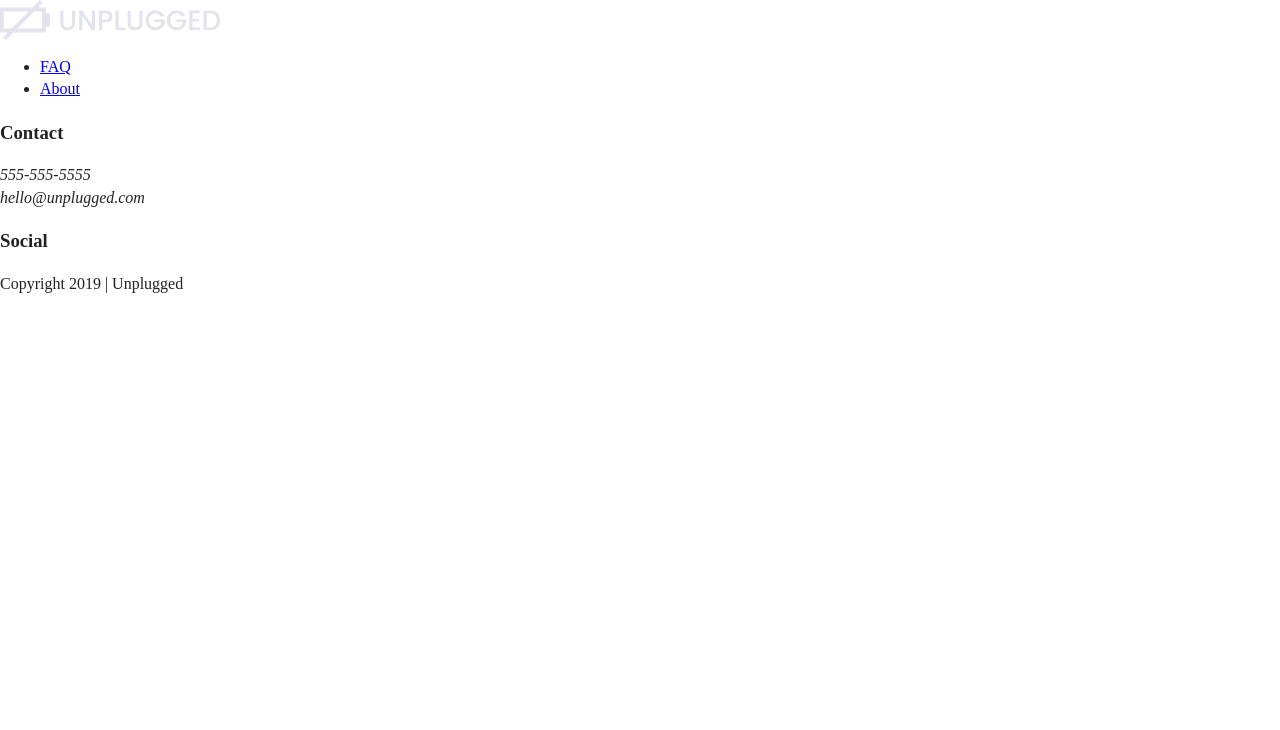
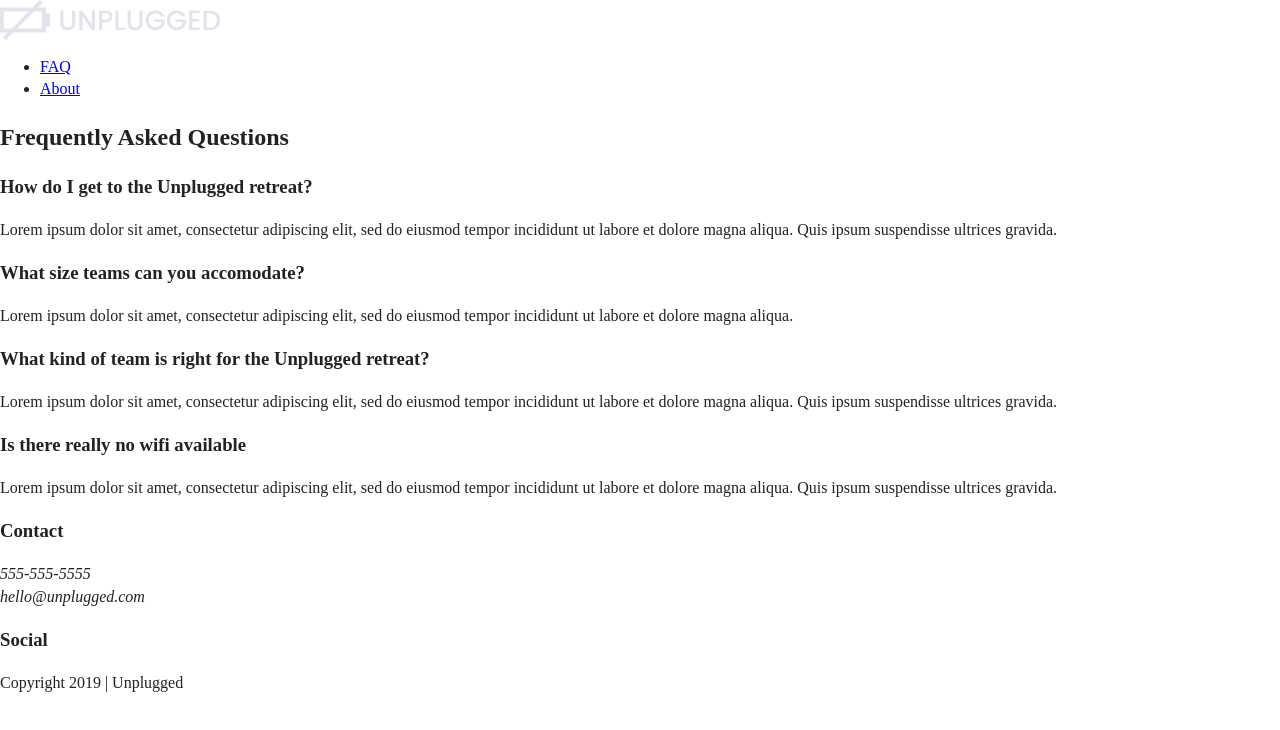
Before and after one commit to mcoffee88/206-unplugged-retreat, a plain HTML site: page faq/index.html in a window 1280 px wide. Drawn offline with nearby package versions, Linux system fonts and the light colour scheme.

Commit message:
coded faq page

```diff
--- a/faq/index.html
+++ b/faq/index.html
@@ -38,11 +38,45 @@
 
   <main>
 
-    <section>
-    </section>
+    <section class="faq">
+      <div class="content-wrapper">
 
-    <aside>
-    </aside>
+        <div class="faq-content">
+
+          <h2>Frequently Asked Questions</h2>
+
+          <div class="column-1">
+
+            <div class="faq-items">
+              <h3>How do I get to the Unplugged retreat?</h3>
+              <p>Lorem ipsum dolor sit amet, consectetur adipiscing elit, sed do eiusmod tempor incididunt ut labore et dolore magna aliqua. Quis ipsum suspendisse ultrices gravida.</p>
+            </div>
+
+            <div class="faq-items">
+              <h3>What size teams can you accomodate?</h3>
+              <p>Lorem ipsum dolor sit amet, consectetur adipiscing elit, sed do eiusmod tempor incididunt ut labore et dolore magna aliqua.</p>
+            </div>
+
+          </div> <!-- column-1 ends -->
+
+          <div class="column-2">
+
+            <div class="faq-items">
+              <h3>What kind of team is right for the Unplugged retreat?</h3>
+              <p>Lorem ipsum dolor sit amet, consectetur adipiscing elit, sed do eiusmod tempor incididunt ut labore et dolore magna aliqua. Quis ipsum suspendisse ultrices gravida.  </p>
+            </div>
+
+            <div class="faq-items">
+              <h3>Is there really no wifi available</h3>
+              <p>Lorem ipsum dolor sit amet, consectetur adipiscing elit, sed do eiusmod tempor incididunt ut labore et dolore magna aliqua. Quis ipsum suspendisse ultrices gravida.</p>
+            </div>
+
+          </div> <!-- column-2 ends -->
+
+        </div> <!--faq content ends -->
+
+      </div> <!-- faq content wrapper ends -->
+    </section> <!-- faq section ends -->
 
   </main> <!-- main wrapper -->
 
```
